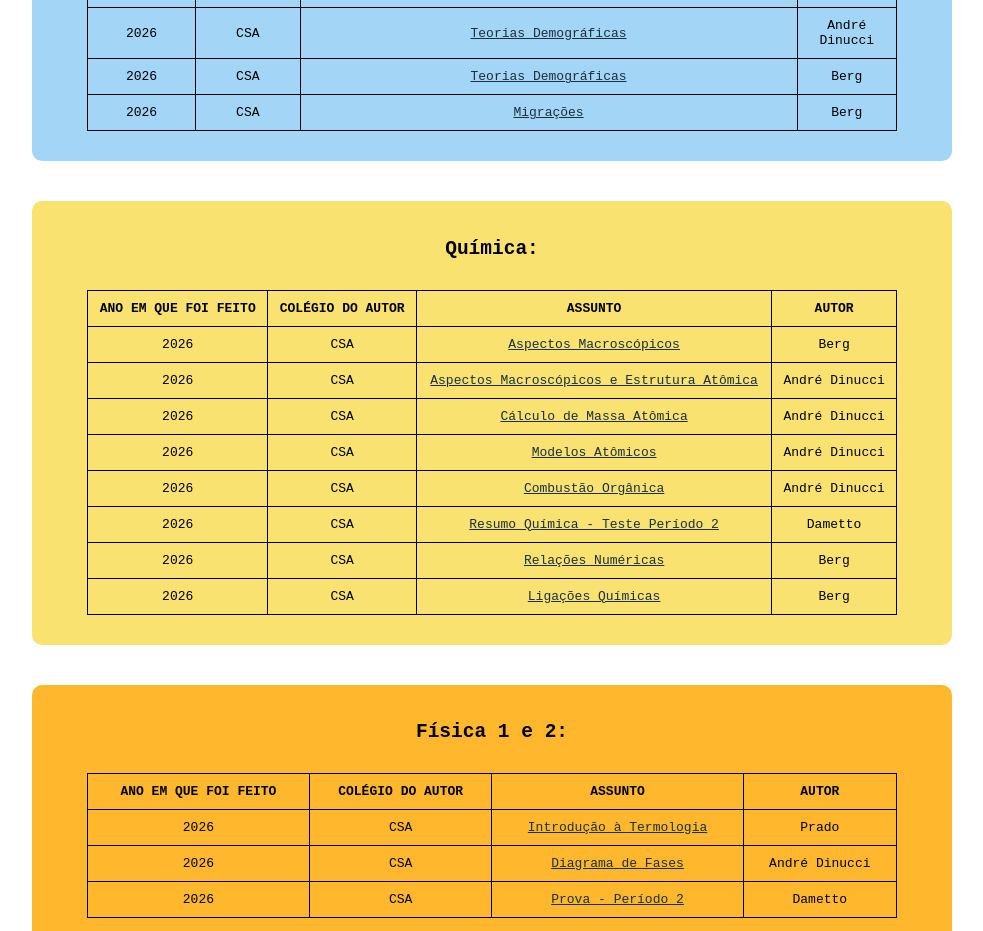
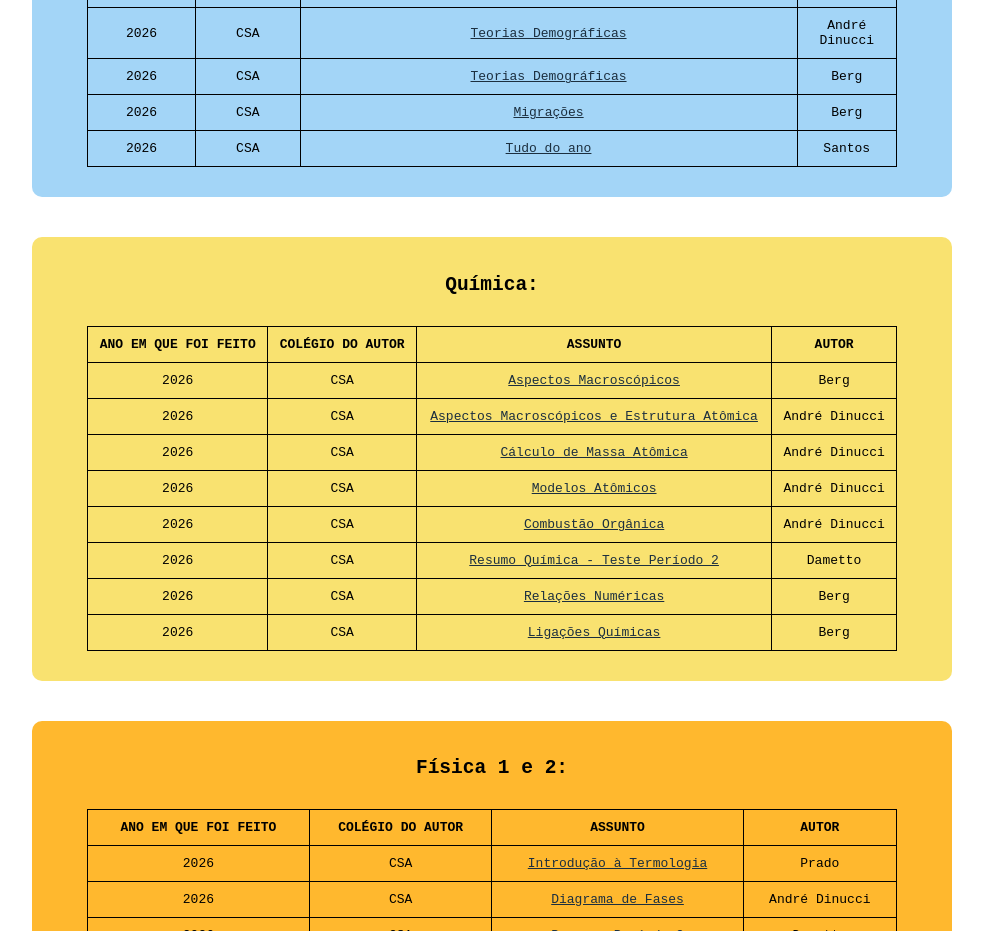
Before and after one commit to BentoRG/Gepeto, a plain HTML site: page 1anoEM.html in a window 1280 px wide. Shown: the part 5685-6616 px from the top of the page, without its empty margins (148-1131 px from the left). Drawn offline with Linux system fonts and the light colour scheme.

Commit message:
📋 Adicionado "Tudo do ano" em Geografia 1 e 2 (1°EM)

```diff
--- a/1anoEM.html
+++ b/1anoEM.html
@@ -727,6 +727,12 @@
             <td><a href="berg_geo_migracoes_1anoEM.html">Migrações</a></td>
             <td>Berg</td>
           </tr>
+          <tr>
+            <td>2026</td>
+            <td>CSA</td>
+            <td><a href="santos_geo_tudo-do-ano_1anoEM.html">Tudo do ano</a></td>
+            <td>Santos</td>
+          </tr>
         </tbody>
       </table>
     </div>
```
